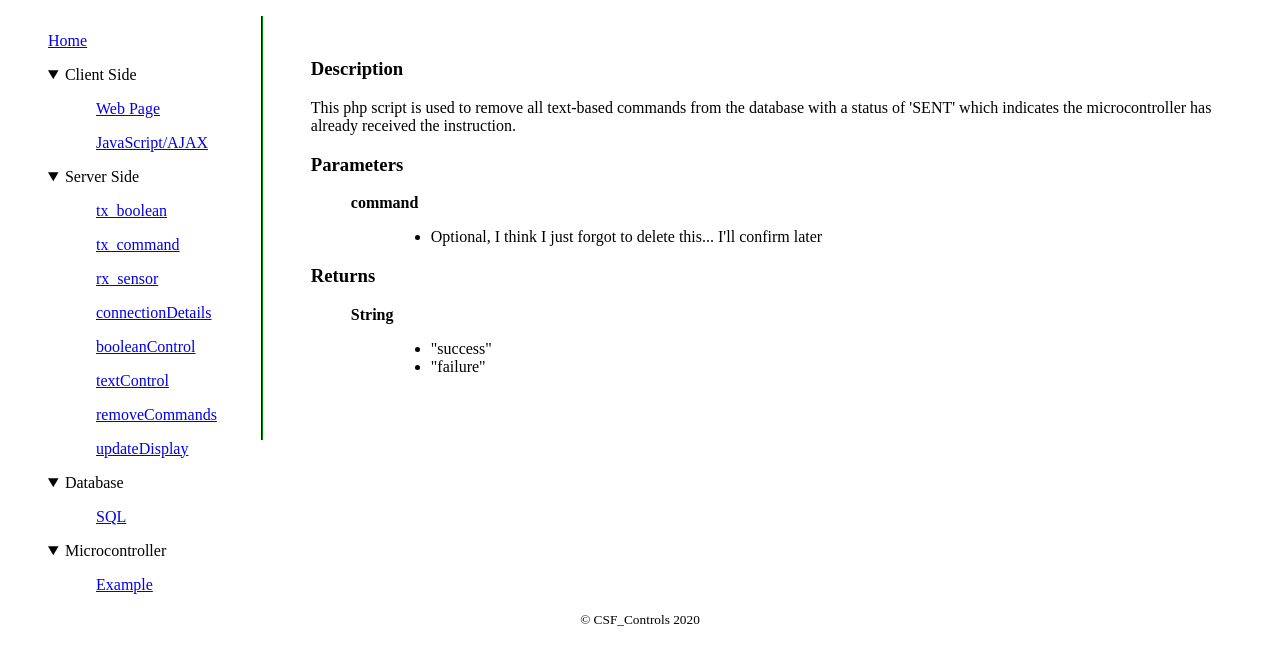
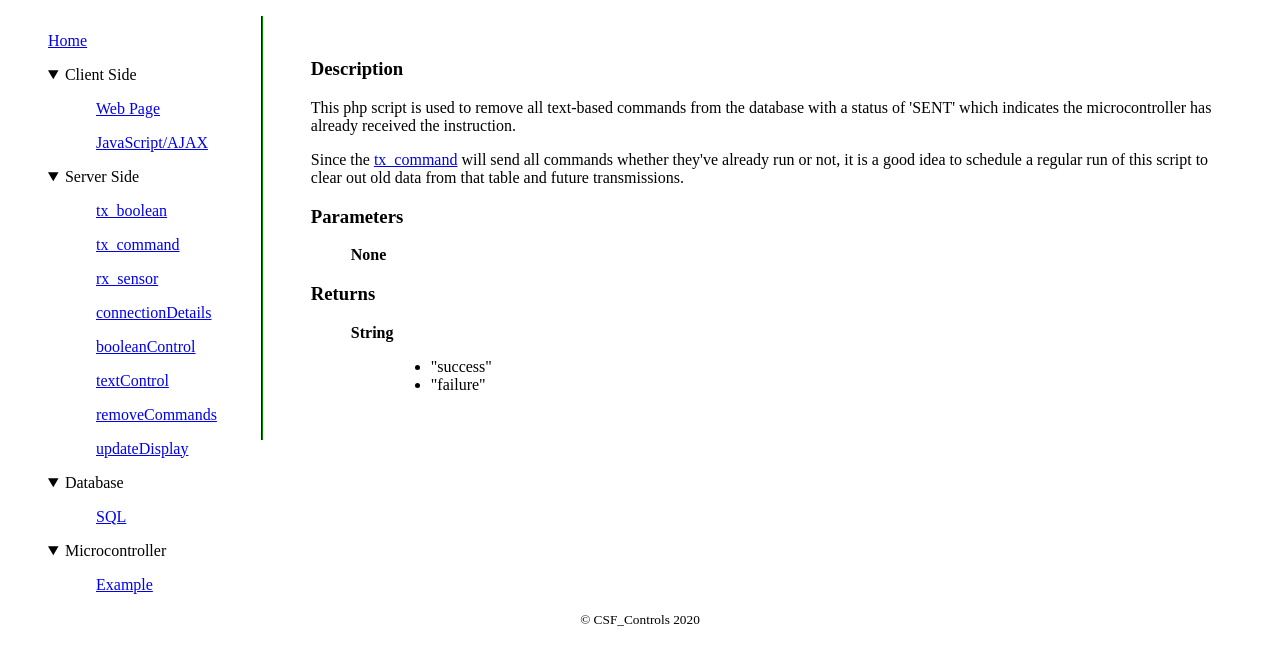
Before and after one commit to francis-chris5/esp8266-12e_Website_Controls, a plain HTML site: page docs/pages/remove.html in a window 1280 px wide. Shown: the part 105-770 px from the top of the page. Drawn offline with Linux system fonts and the light colour scheme.

Commit message:
Add files via upload

```diff
--- a/docs/pages/remove.html
+++ b/docs/pages/remove.html
@@ -48,13 +48,11 @@
 			<section class="mainContent">
 				<p><h3>Description</h3></p>
 				<p>This php script is used to remove all text-based commands from the database with a status of 'SENT' which indicates the microcontroller has already received the instruction.</p>
+				<p>Since the <a href="transmit-text.html">tx_command</a> will send all commands whether they've already run or not, it is a good idea to schedule a regular run of this script to clear out old data from that table and future transmissions.</p>
 				<p><h3>Parameters</h3></p>
 					<dl>
-						<dt>command</dt>
+						<dt>None</dt>
 						<dl>
-							<ul>
-								<li>Optional, I think I just forgot to delete this... I'll confirm later</li>
-							</ul>
 						</dl>
 					</dl>
 				<p><h3>Returns</h3></p>
```
Also changed, not shown: docs/pages/transmit-text.html (+1 -0 lines).
